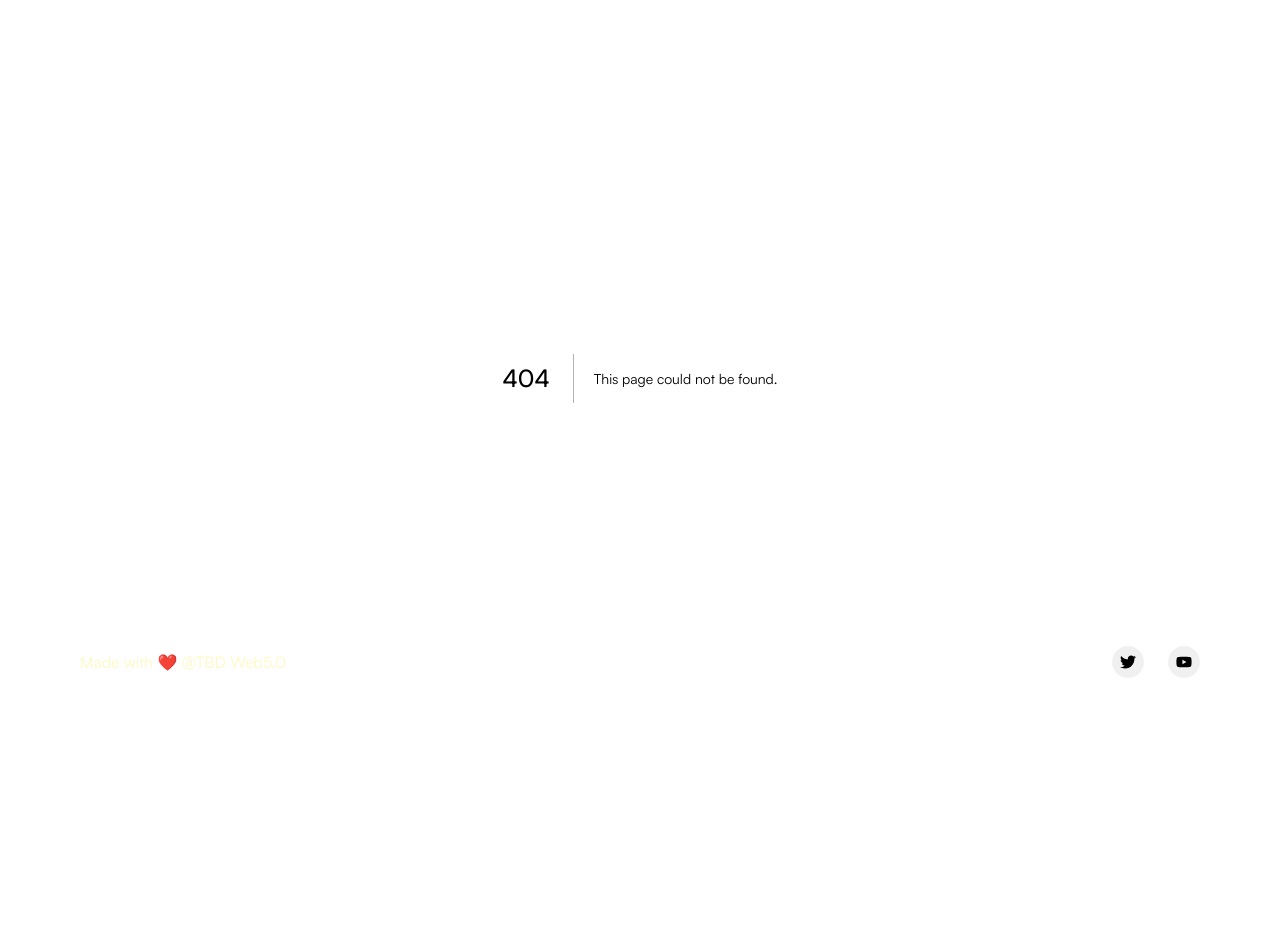
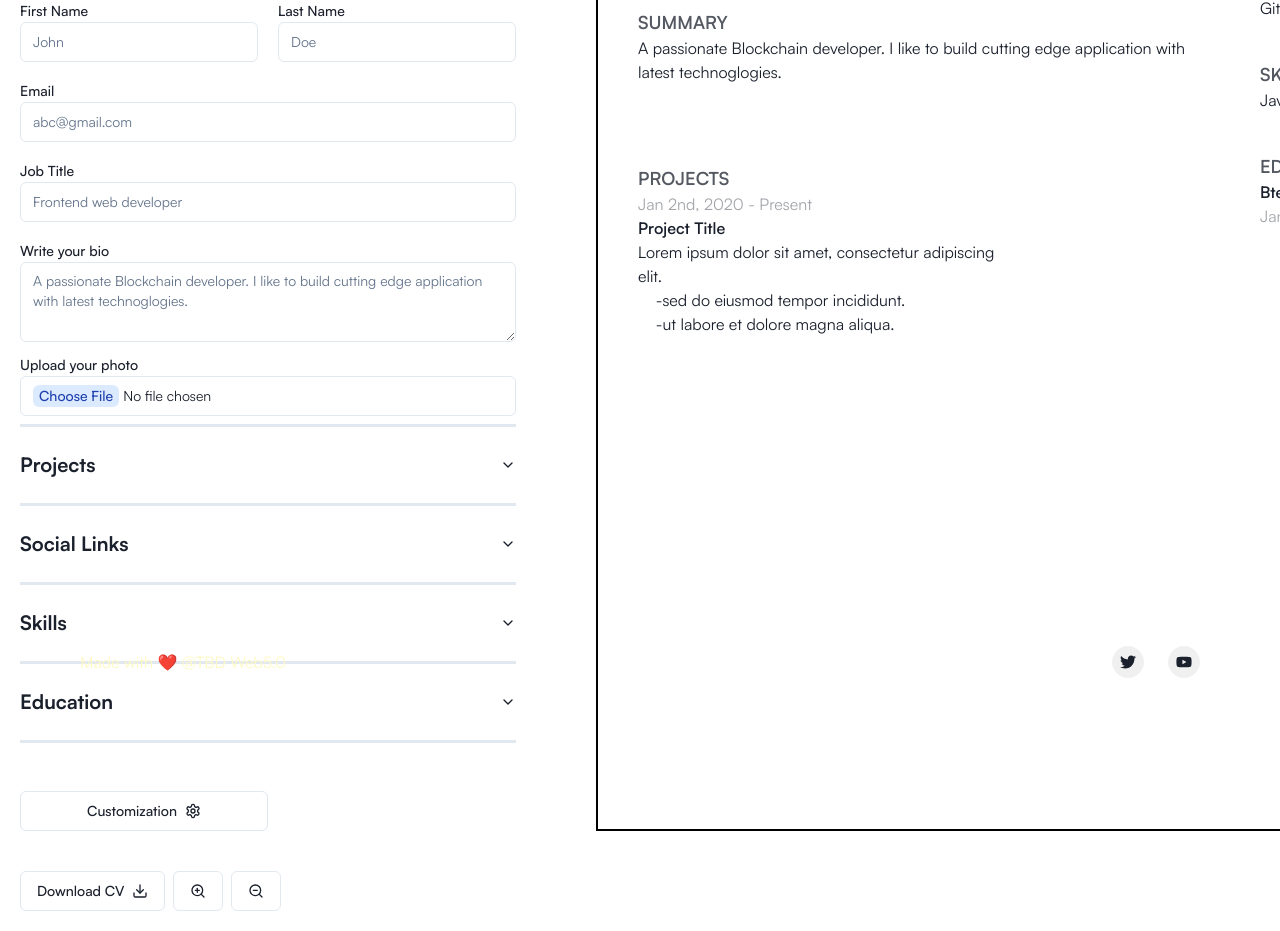
Before and after one commit to kamalbuilds/W5Employee, a Next.js app in the folder frontend/: page /resume in a window 1280 px wide. Before the commit this address had no page. Shown: the part 82-1013 px from the top of the page. Before the commit the page ends 860 px from the top, so only its background shows below. Built offline with nearby package versions, Linux system fonts and the light colour scheme.

Commit message:
link bug fixed

```diff
--- a/frontend/components/resumecomponents/Templates/CalmTemplate.jsx
+++ b/frontend/components/resumecomponents/Templates/CalmTemplate.jsx
@@ -1,6 +1,6 @@
 import { format } from "date-fns";
 import { DUMMY_DATA, DUMMY_START_DATE } from "../../../constants/general";
-import { Link } from "@remix-run/react";
+import { Link } from "@chakra-ui/react";
 import PhotoPreview from "../Sections/Photo/PhotoPreview";
 import { Separator } from "../ui/separator";
 
--- a/frontend/components/resumecomponents/Templates/InitialTemplate.jsx
+++ b/frontend/components/resumecomponents/Templates/InitialTemplate.jsx
@@ -1,4 +1,4 @@
-import { Link } from "@remix-run/react";
+import { Link } from "@chakra-ui/react";
 import { format } from "date-fns";
 import { DUMMY_DATA, DUMMY_START_DATE } from "../../../constants/general";
 import PhotoPreview from "../Sections/Photo/PhotoPreview";
--- a/frontend/components/resumecomponents/Templates/ModernTemplate.jsx
+++ b/frontend/components/resumecomponents/Templates/ModernTemplate.jsx
@@ -1,4 +1,4 @@
-import { Link } from "@remix-run/react";
+import { Link } from "@chakra-ui/react";
 import { format } from "date-fns";
 import { DUMMY_DATA, DUMMY_START_DATE } from "../../../constants/general";
 import PhotoPreview from "../Sections/Photo/PhotoPreview";
--- /dev/null
+++ b/frontend/constants/general.js
@@ -0,0 +1,83 @@
+export const INITIAL = "INITIAL";
+
+export const MAP_STATE_TO_TYPE = {
+  INITIAL: {
+    userDetails: {
+      firstName: "John",
+      lastName: "Doe",
+      email: "abc@gmail.com",
+      jobTitle: "Frontend web developer",
+      bio: "A passionate Blockchain developer. I like to build cutting edge application with latest technoglogies.",
+    },
+    projects: [
+      {
+        projectTitle: "",
+        projectDescription: "",
+        stDate: null,
+        enDate: null,
+      },
+    ],
+    socials: [
+      {
+        socialName: "",
+        socialLink: "",
+      },
+    ],
+    skills: [""],
+    educations: [
+      {
+        educationTitle: "",
+        stDate: null,
+        enDate: null,
+      },
+    ],
+  },
+};
+
+export const INITIAL_TEMPLATE = "INITIAL_TEMPLATE";
+export const MODERN_TEMPLATE = "MODERN_TEMPLATE";
+
+export const DUMMY_START_DATE = new Date("January 02, 2020");
+
+export const COLOR_VARIANTS = [
+  { hexCode: "#272829", twColor: "bg-[#272829]" },
+  { hexCode: "#9b2226", twColor: "bg-[#9b2226]" },
+  { hexCode: "#2b2d42", twColor: "bg-[#2b2d42]" },
+  { hexCode: "#b4eeb4", twColor: "bg-[#b4eeb4]" },
+  { hexCode: "#720443", twColor: "bg-[#720443]" },
+  { hexCode: "#102C57", twColor: "bg-[#102C57]" },
+  { hexCode: "#1ABC9C", twColor: "bg-[#1ABC9C]" },
+  { hexCode: "#27AE60", twColor: "bg-[#27AE60]" },
+  { hexCode: "#7EAA92", twColor: "bg-[#7EAA92]" },
+  { hexCode: "#0D1282", twColor: "bg-[#0D1282]" },
+  { hexCode: "#E9B384", twColor: "bg-[#E9B384]" },
+  { hexCode: "#e98a15", twColor: "bg-[#e98a15]" },
+  { hexCode: "#ff66b3", twColor: "bg-[#ff66b3]" },
+];
+
+export const DUMMY_DATA = {
+  educationTitle: "Btech EE",
+  projectTitle: "Project Title",
+  projectDescription:
+    "Lorem ipsum dolor sit amet, consectetur adipiscing elit.\n \t-sed do eiusmod tempor incididunt. \n \t-ut labore et dolore magna aliqua.",
+  skill: ["JavaScript", "Reactjs"],
+  socialName: "GitHub",
+  socialLink: "https://github.com/kamalbuilds",
+};
+
+export const MAP_SCALE_VALUES_TO_TAILWIND_STYLE = {
+  50: "scale-50",
+  60: "scale-60",
+  70: "scale-70",
+  80: "scale-80",
+  90: "scale-90",
+  100: "scale-100",
+  110: "scale-110",
+  120: "scale-120",
+};
+
+export const SCALE_VALUES = Object.keys(MAP_SCALE_VALUES_TO_TAILWIND_STYLE).map(
+  Number
+);
+
+export const INITIAL_SCALE = 50;
--- /dev/null
+++ b/frontend/hooks/useZoom.js
@@ -0,0 +1,30 @@
+import { useCallback, useState } from "react";
+import { SCALE_VALUES } from "../constants/general";
+
+const useZoom = (initialZoom) => {
+  const [zoom, setZoom] = useState(initialZoom);
+
+  const handleZoomOut = useCallback(() => {
+    const currentIndex = SCALE_VALUES.indexOf(zoom);
+    if (currentIndex === 0) {
+      return;
+    } else {
+      const newZoom = SCALE_VALUES[currentIndex - 1];
+      setZoom(newZoom);
+    }
+  }, [zoom]);
+
+  const handleZoomIn = useCallback(() => {
+    const currentIndex = SCALE_VALUES.indexOf(zoom);
+    if (currentIndex === SCALE_VALUES.length - 1) {
+      return;
+    } else {
+      const newZoom = SCALE_VALUES[currentIndex + 1];
+      setZoom(newZoom);
+    }
+  }, [zoom]);
+
+  return { zoom, handleZoomIn, handleZoomOut };
+};
+
+export default useZoom;
--- /dev/null
+++ b/frontend/lib/helpers.js
@@ -0,0 +1,27 @@
+export const getRGBColor = (hex, type) => {
+  let color = hex.replace(/#/g, "");
+  var r = parseInt(color.substr(0, 2), 16);
+  var g = parseInt(color.substr(2, 2), 16);
+  var b = parseInt(color.substr(4, 2), 16);
+
+  return `--color-${type}: ${r}, ${g}, ${b};`;
+};
+
+export const getAccessibleColor = (hex) => {
+  let color = hex.replace(/#/g, "");
+  var r = parseInt(color.substr(0, 2), 16);
+  var g = parseInt(color.substr(2, 2), 16);
+  var b = parseInt(color.substr(4, 2), 16);
+  var yiq = (r * 299 + g * 587 + b * 114) / 1000;
+  return yiq >= 128 ? "#000000" : "#FFFFFF";
+};
+
+export function withOpacity(variableName) {
+  return ({ opacityValue }) => {
+    if (opacityValue !== undefined) {
+      return `rgba(var(${variableName}), ${opacityValue})`;
+    }
+
+    return `rgb(var(${variableName}))`;
+  };
+}
--- /dev/null
+++ b/frontend/pages/resume/index.jsx
@@ -0,0 +1,114 @@
+import { useRef, useState } from "react";
+import { Button } from "../../components/resumecomponents/ui/button";
+import { Separator } from "../../components/resumecomponents/ui/separator";
+import { DownloadIcon, ZoomInIcon, ZoomOutIcon } from "lucide-react";
+import Projects from "../../components/resumecomponents/Sections/Projects";
+import Socials from "../../components/resumecomponents/Sections/Socials";
+import Skills from "../../components/resumecomponents/Sections/Skills";
+import UserDetails from "../../components/resumecomponents/Sections/UserDetails";
+import {
+  INITIAL,
+  INITIAL_SCALE,
+  INITIAL_TEMPLATE,
+  MAP_SCALE_VALUES_TO_TAILWIND_STYLE,
+  MAP_STATE_TO_TYPE,
+} from "../../constants/general";
+import { useReactToPrint } from "react-to-print";
+import { Accordion } from "../../components/resumecomponents/ui/accordion";
+import TemplateRenderer from "../../components/resumecomponents/TemplateRender/TemplateRender";
+import Education from "../../components/resumecomponents/Sections/Education";
+import useZoom from "../../hooks/useZoom";
+import Customization from "../../components/resumecomponents/Sections/Customization";
+
+export const meta = () => {
+  return [
+    { title: "VC Resume Builder" },
+    { name: "description", content: "Creating your resume with VCs" },
+  ];
+};
+
+export default function Resume() {
+  const [userDetails, setUserDetails] = useState(
+    MAP_STATE_TO_TYPE[INITIAL].userDetails
+  );
+  const [projects, setProjects] = useState(MAP_STATE_TO_TYPE[INITIAL].projects);
+  const [socials, setSocials] = useState(MAP_STATE_TO_TYPE[INITIAL].socials);
+  const [skills, setSkills] = useState(MAP_STATE_TO_TYPE[INITIAL].skills);
+  const [educations, setEducations] = useState(
+    MAP_STATE_TO_TYPE[INITIAL].educations
+  );
+  const [selectedTemplate, setSelectedTemplate] = useState(INITIAL_TEMPLATE);
+  const [selectedImage, setSelectedImage] = useState(null);
+  const { zoom, handleZoomIn, handleZoomOut } = useZoom(INITIAL_SCALE);
+  const [border, setBorder] = useState(2);
+  const templateRef = useRef();
+
+  const handlePrint = useReactToPrint({
+    content: () => templateRef.current,
+    documentTitle: `${userDetails.firstName} ${userDetails.lastName} - CV`,
+  });
+
+  return (
+    <div className="flex gap-20 p-5 relative flex-col lg:flex-row">
+      <div className="lg:w-2/5 flex flex-col gap-10 print:hidden">
+        <Accordion type="multiple" className="w-full">
+          <UserDetails
+            userDetails={userDetails}
+            setUserDetails={setUserDetails}
+            setSelectedImage={setSelectedImage}
+          />
+          <Separator />
+          <Projects projects={projects} setProjects={setProjects} />
+          <Separator />
+          <Socials socials={socials} setSocials={setSocials} />
+          <Separator />
+          <Skills skills={skills} setSkills={setSkills} />
+          <Separator />
+          <Education educations={educations} setEducations={setEducations} />
+          <Separator />
+        </Accordion>
+        <Customization
+          selectedTemplate={selectedTemplate}
+          setSelectedTemplate={setSelectedTemplate}
+          border={border}
+          setBorder={setBorder}
+        />
+        <div className="flex gap-2">
+          <Button
+            variant="outline"
+            onClick={() => {
+              handlePrint();
+            }}
+          >
+            Download CV
+            <DownloadIcon className="ms-2 h-4 w-4" />
+          </Button>
+          <Button variant="outline" onClick={handleZoomIn}>
+            <ZoomInIcon className="h-4 w-4" />
+          </Button>
+          <Button variant="outline" onClick={handleZoomOut}>
+            <ZoomOutIcon className="h-4 w-4" />
+          </Button>
+        </div>
+      </div>
+      <section className="print:left-0 print:w-full">
+        <div
+          className={`border-black border-2 print:border-none h-[267mm] lg:fixed lg:-top-24 w-full transform transition-transform duration-300 ${MAP_SCALE_VALUES_TO_TAILWIND_STYLE[zoom]}`}
+          id="container"
+        >
+          <TemplateRenderer
+            selectedTemplate={selectedTemplate}
+            userDetails={userDetails}
+            projects={projects}
+            skills={skills}
+            socials={socials}
+            educations={educations}
+            selectedImage={selectedImage}
+            templateRef={templateRef}
+            border={border}
+          />
+        </div>
+      </section>
+    </div>
+  );
+}
--- /dev/null
+++ b/frontend/utils.js
@@ -0,0 +1,6 @@
+import { clsx } from "clsx"
+import { twMerge } from "tailwind-merge"
+
+export function cn(...inputs) {
+  return twMerge(clsx(inputs))
+}
```
Also changed, not shown: frontend/package.json (+21 -4 lines), frontend/components.json (added), 1 other file (tests, documents, lock files or other folders).
